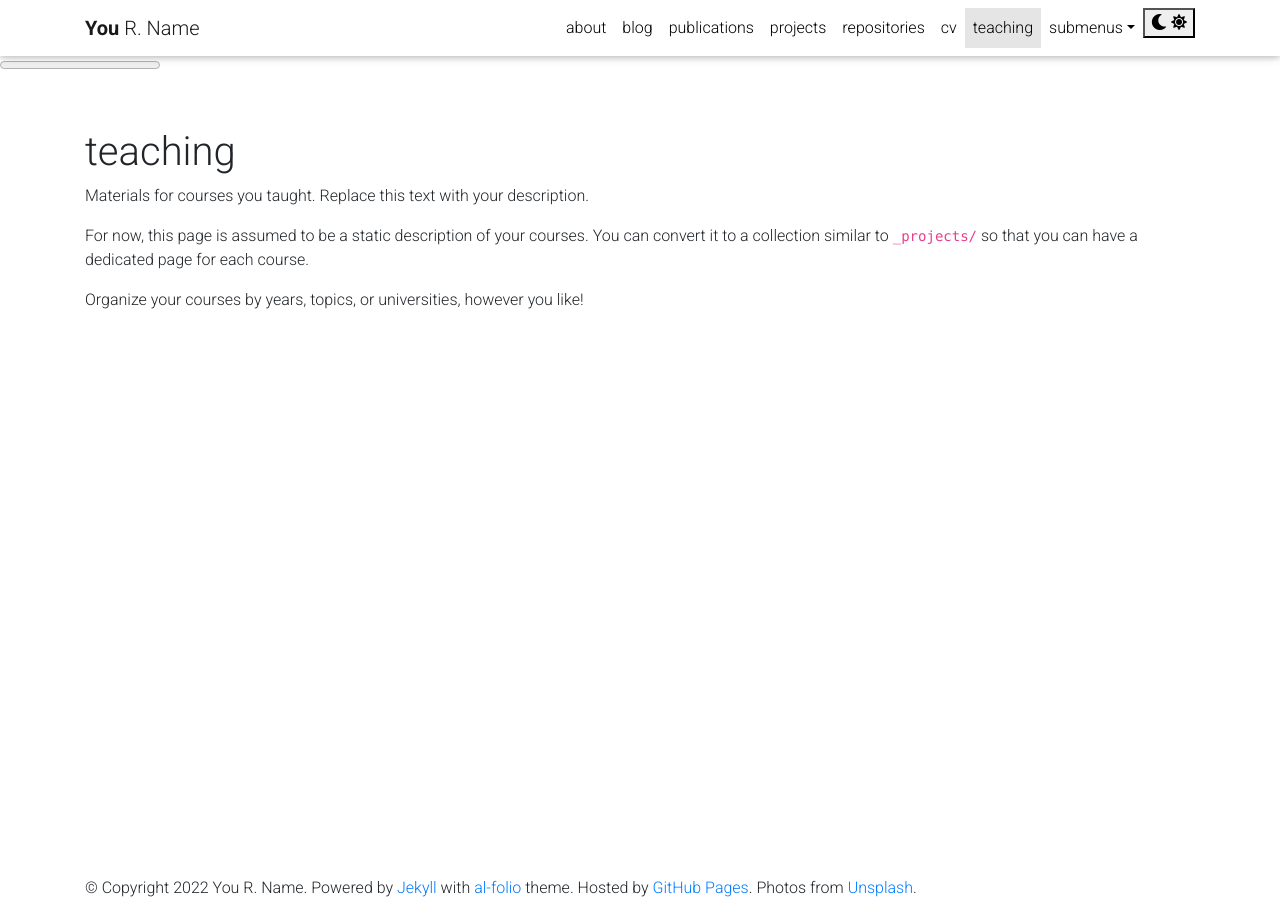
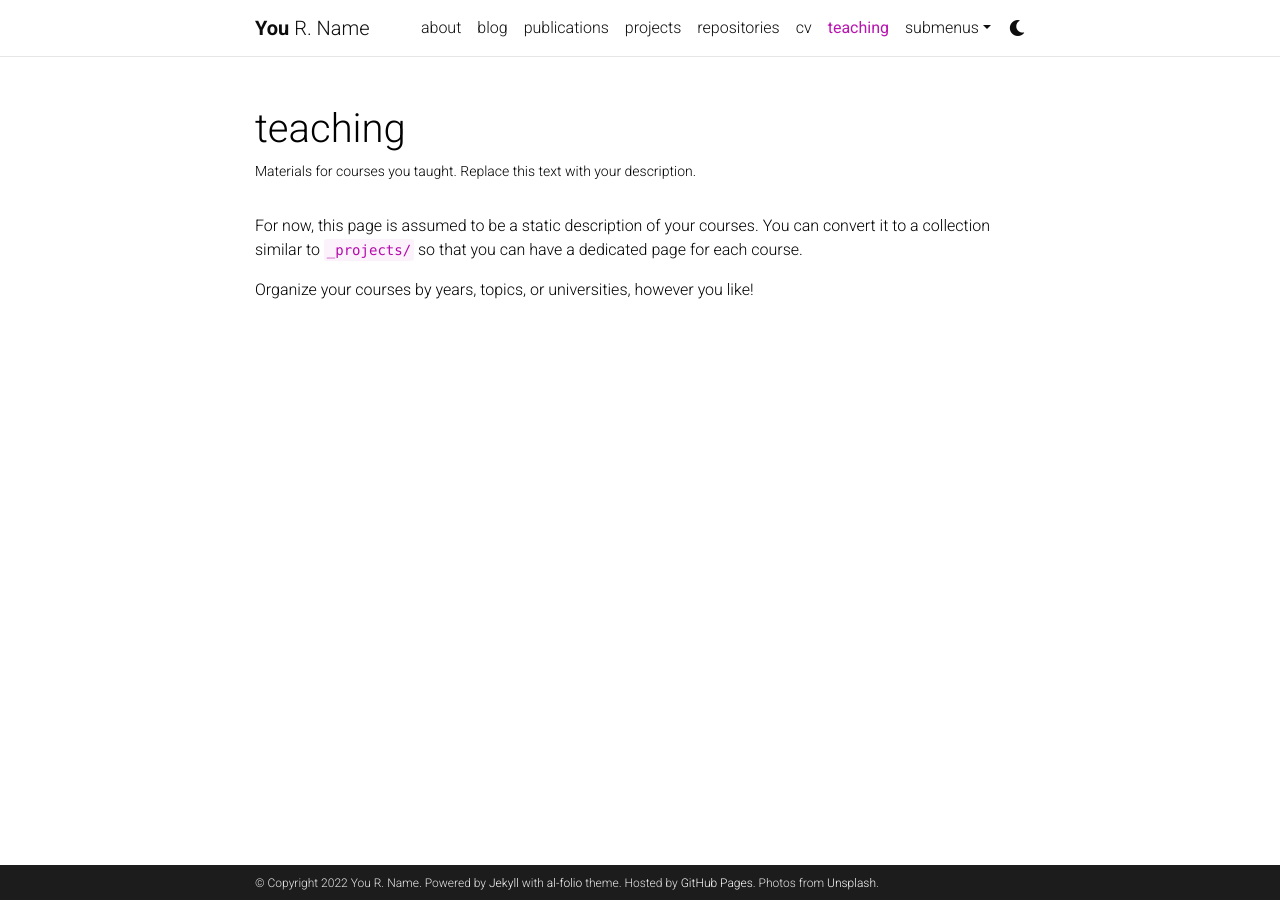
Before and after one commit to Himagna-Ganti/carg-uottawa, a Jekyll site: the page built from _pages/teaching.md, in a window 1280 px wide. Built offline with Jekyll 4.4.1, drawn with Linux system fonts in a browser that asks for light colours; comment, search, counter and statistics services are not loaded; a style sheet for code colours, icons or effects is not loaded.

```diff
--- a/_config.yml
+++ b/_config.yml
@@ -19,7 +19,7 @@ lang: en # the language of your site (for example: en, fr, cn, ru, etc.)
 icon: ⚛️  # the emoji used as the favicon (alternatively, provide image name in /assets/img/)
 
 url: https://fardaddadboud.github.io # the base hostname & protocol for your site
-baseurl: carg-uottawa# the subpath of your site, e.g. /blog/
+baseurl: /carg-uottawa # the subpath of your site, e.g. /blog/
 last_updated: false # set to true if you want to display last updated in the footer
 impressum_path:  # set to path to include impressum link in the footer, use the same path as permalink in a page, helps to conform with EU GDPR
 
```
